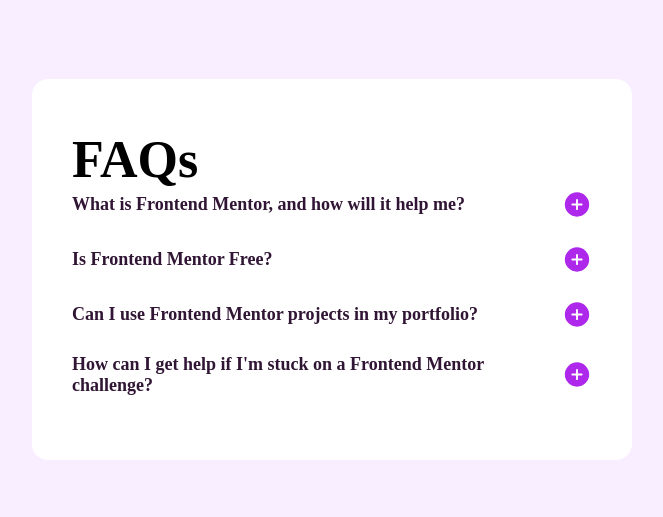
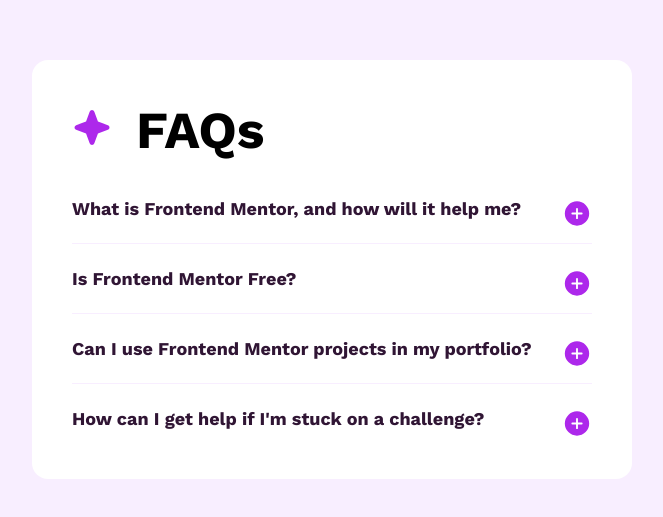
Before and after one commit to YashinN/FM-faq-accordion, a React (Create React App) app: page / in a window 1280 px wide. Shown: the part 131-648 px from the top of the page, without its empty margins (308-971 px from the left). Built offline with nearby package versions, Linux system fonts and the light colour scheme.

Commit message:
stlye: added main font family Work Sans.

```diff
--- a/src/components/faq accordion/AccordionData.js
+++ b/src/components/faq accordion/AccordionData.js
@@ -15,7 +15,7 @@
       "Yes, you can use projects completed on Frontend Mentor in your portfolio. It's an excellent way to showcase your skills to potential employers!",
   },
   {
-    question: "How can I get help if I'm stuck on a Frontend Mentor challenge?",
+    question: "How can I get help if I'm stuck on a challenge?",
     answer:
       "The best place to get help is inside Frontend Mentor's Discord community. There's a help channel where you can ask questions and seek support from other community members.",
   },
--- a/src/components/faq accordion/AccordionItem.js
+++ b/src/components/faq accordion/AccordionItem.js
@@ -5,12 +5,19 @@
   const { question, answer } = accordionContent;
 
   return (
-    <div className={styles.accordionItem}>
+    <div
+      className={`${styles.accordionItem} ${index == 3 && styles.removeBorder}`}
+    >
       <div
         className={`${styles.accordionItem__titleContainer} ${styles.titleContainer}`}
       >
         <h2
-          className={`${styles.titleContainer__question} custom_cursor`}
+          className={`custom_cursor ${
+            index === 3
+              ? styles.titleContainer__question_removeSpacing
+              : styles.titleContainer__question
+          }
+          }`}
           onClick={() => dispatch({ type: "toggle", payload: index })}
         >
           {question}
--- a/src/components/faq accordion/AccordionItem.module.scss
+++ b/src/components/faq accordion/AccordionItem.module.scss
@@ -1,22 +1,8 @@
 @import "../../styles/variables";
 
 .accordionItem {
+  border-bottom: 1px solid $bg-bg-light-pink;
   &__titleContainer {
-    display: flex;
-    justify-content: space-between;
-    align-items: center;
-    margin-bottom: 2.4rem;
-
-    h2 {
-      font-size: 1.8rem;
-      color: $text-bold;
-      transition: all 0.3s ease;
-
-      &:hover {
-        color: $accent-pink;
-      }
-    }
-
     button {
       background-color: #fff;
       border-radius: 100%;
@@ -30,7 +16,40 @@
   &__answer {
     font-size: 1.6rem;
     color: $text-light;
+    line-height: 2.4rem;
+    margin-top: 2.4rem;
     margin-bottom: 2.4rem;
-    line-height: 2.21rem;
   }
 }
+
+.removeBorder {
+  border: none;
+}
+
+.titleContainer {
+  display: flex;
+  justify-content: space-between;
+  align-items: flex-start;
+  color: $text-bold;
+
+  &__question {
+    transition: all 0.3s ease;
+    padding-bottom: 2.4rem;
+    font-size: 1.8rem;
+    width: 100vw;
+
+    &_removeSpacing {
+      padding-bottom: 0;
+      font-size: 1.8rem;
+    }
+
+    &:hover {
+      color: $accent-pink;
+    }
+
+    &_removeSapcing {
+      padding-bottom: 0;
+      background-color: aqua;
+    }
+  }
+}
--- a/src/components/faq accordion/FaqAccordion.js
+++ b/src/components/faq accordion/FaqAccordion.js
@@ -2,6 +2,7 @@
 import styles from "./FaqAccordion.module.scss";
 import AccordionItem from "./AccordionItem";
 import { accordionContent } from "./AccordionData";
+import starIcon from "../images/icon-star.svg";
 
 const initialState = {
   openIndex: null,
@@ -25,9 +26,13 @@
 
   return (
     <div className={styles.faqAccordion}>
-      <img className={styles.faqAccordion__icon} src="" alt="" />
+      <img
+        className={styles.faqAccordion__icon}
+        src={starIcon}
+        alt="purple star icon"
+      />
       <h1 className={styles.faqAccordion__heading}>FAQs</h1>
-      <section>
+      <section className={styles.faqAccordion__faq}>
         {accordionContent.map((item, index) => (
           <AccordionItem
             accordionContent={item}
--- a/src/components/faq accordion/FaqAccordion.module.scss
+++ b/src/components/faq accordion/FaqAccordion.module.scss
@@ -2,11 +2,26 @@
 
 .faqAccordion {
   max-width: 60rem;
+  height: 100%;
   background-color: $bg-white;
   padding: 4rem;
   border-radius: 1.6rem;
 
   &__heading {
     font-size: 5.2rem;
+    display: inline-block;
+    height: 6.6rem;
+    margin-bottom: 3.2rem;
+  }
+
+  &__icon {
+    display: inline-block;
+    margin-right: 2.4rem;
+  }
+
+  &__faq {
+    display: flex;
+    flex-direction: column;
+    gap: 2.4rem;
   }
 }
--- a/src/styles/_variables.scss
+++ b/src/styles/_variables.scss
@@ -1,3 +1,8 @@
+@import url("https://fonts.googleapis.com/css2?family=Work+Sans:wght@400;600;700&display=swap");
+
+:root {
+}
+
 $bg-dark-purple: #301534;
 $bg-bg-light-pink: #f8eeff;
 $bg-white: #fff;
@@ -5,3 +10,5 @@
 
 $text-bold: #301534;
 $text-light: #8b6990;
+
+$font-main: "Work Sans", sans-serif;
--- a/src/styles/main.scss
+++ b/src/styles/main.scss
@@ -11,6 +11,7 @@
 }
 
 body {
+  font-family: $font-main;
 }
 
 main {
```
